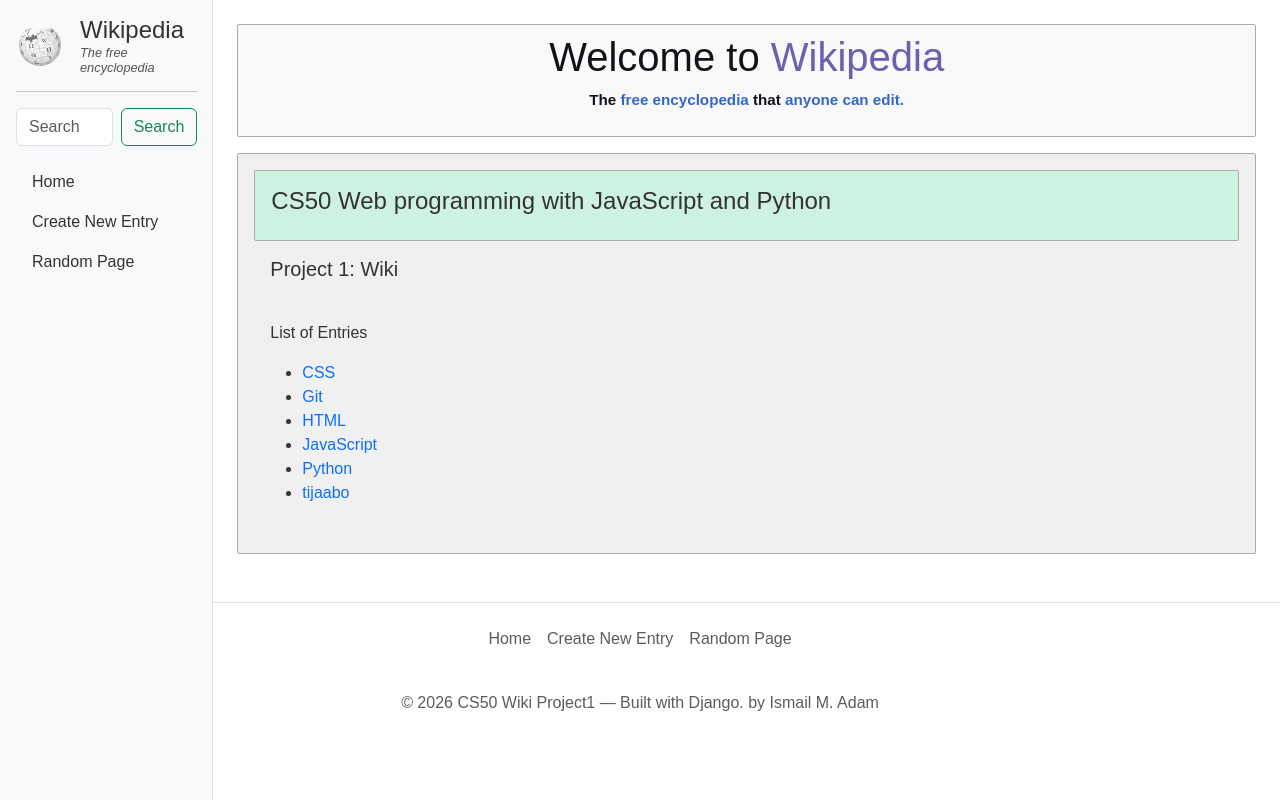
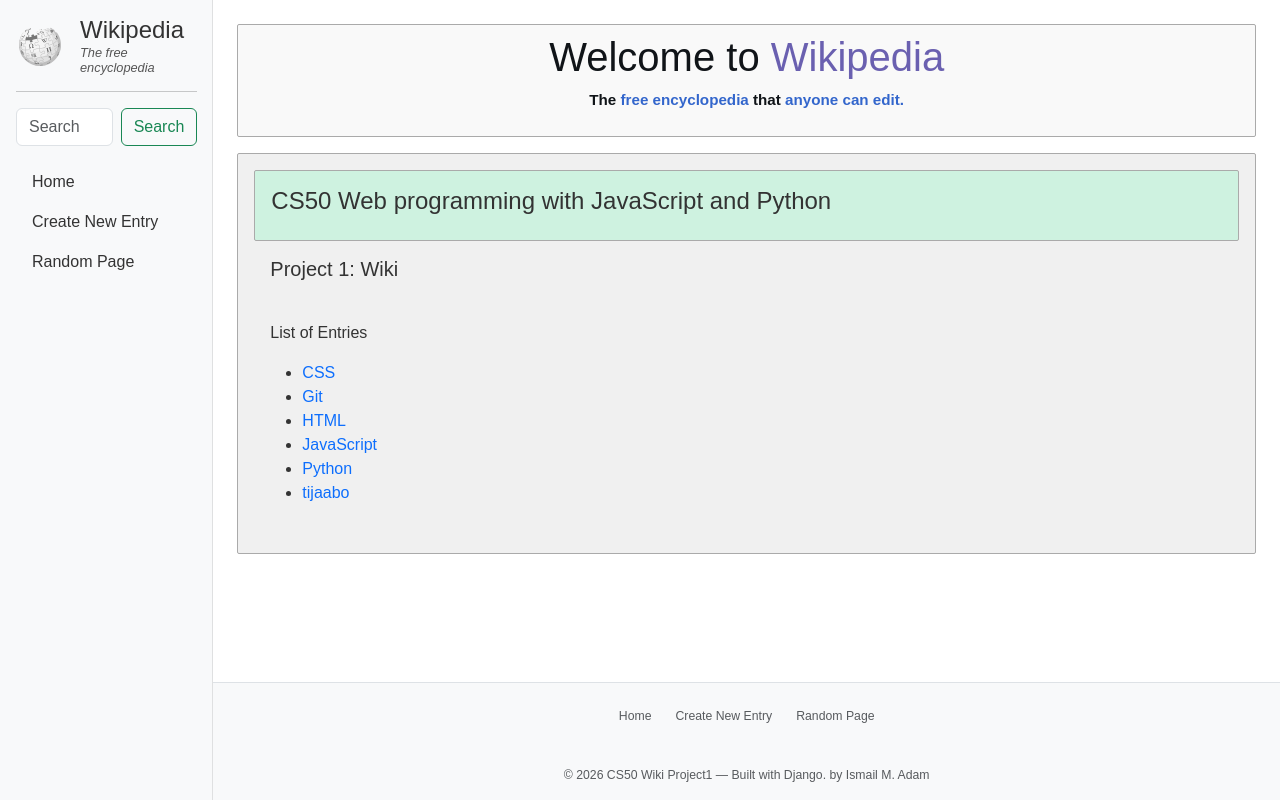
Before and after one commit to ismail-mah/wiki, a Django app: page / in a window 1280 px wide. Run offline with Django 5.2, Linux system fonts and the light colour scheme.

Commit message:
improved footer

```diff
--- a/encyclopedia/static/encyclopedia/styles.css
+++ b/encyclopedia/static/encyclopedia/styles.css
@@ -1,8 +1,20 @@
+* {
+    box-sizing: border-box;
+    margin: 0;
+    padding: 0;
+}
+
+html,  body {
+    font-family: Arial, sans-serif;
+
+}
+
 body {
-    font-family: Arial, sans-serif;
     margin: 0;
     padding: 0;
     color: #333;
+     display: flex;
+    flex-direction: column;
 }
 
 .logo-text p {
@@ -63,6 +75,27 @@
     padding-bottom: 1.5rem;
 }
 
+.wikipedia-footer {
+    background-color: #f8f9fa;
+    border-top: 1px solid #a2a9b1;
+    color: #54595d;
+    font-size: 0.875rem;
+
+}
+
+.wikipedia-footer .nav-link {
+    color: #54595d;
+
+
+}
+
+
+@media (max-width: 767.98px) {
+    .wikipedia-footer {
+        margin-left: 0;
+    }
+}
+
 
 /* Responsive */
 
@@ -102,6 +135,7 @@
     border: 1px solid #aaa;
     border-radius: 2px;
     padding: 0.5rem 0.5rem;
+    font-size: inherit;
 }
 
 
@@ -116,7 +150,7 @@
     font-weight: 600;
 }
 
-b {
+.main-content b {
     color: #101418;
 }
 
@@ -151,7 +185,7 @@
     padding: 1rem;
 }
 
-li a {
+.main-content li a {
     text-decoration: none;
 
 }
--- a/encyclopedia/templates/encyclopedia/layout.html
+++ b/encyclopedia/templates/encyclopedia/layout.html
@@ -51,7 +51,8 @@
             </nav>
 
             <!-- Main content -->
-            <main class="col-md-9 col-lg-10 ms-sm-auto px-md-4 main-content">
+            <div class="col-md-9 col-lg-10 ms-sm-auto d-flex flex-column min-vh-100 p-0">
+                <main class="px-md-4 main-content flex-grow-1">
                     <div class="index-header">
                         <h1>Welcome to<span class="header"> Wikipedia</span></h1>
                         <p class="lead"><b>The</b> free encyclopedia <b>that</b> anyone can edit.</p>
@@ -69,10 +70,9 @@
                     {% endblock %}
                 </main>
 
-        </div>
-    </div>
-    <footer class="py-3 my-4 border-top">
-        <ul class="nav justify-content-center pb-3 mb-3">
+                <footer class="wikipedia-footer py-3 border-top mt-auto">
+                    <div class="container-fluid">
+                        <ul class="nav justify-content-center flex-wrap small pb-3 mb-3 gap-2">
                             <li class="nav-item">
                                 <a class="nav-link px-2 text-muted" href="{% url 'index' %}">Home</a>
                             </li>
@@ -83,8 +83,14 @@
                                 <a class="nav-link px-2 text-muted" href="{% url 'random_entry' %}">Random Page</a>
                             </li>
                         </ul>
-        <p class="text-center text-body-secondary">&copy; 2026 CS50 Wiki Project1 — Built with Django. by Ismail M. Adam</p>
+                        <p class="text-center text-muted small mb-0">&copy; 2026 CS50 Wiki Project1 — Built with Django. by Ismail M. Adam</p>
+
+                    </div>
                 </footer>
+            </div>
+
+        </div>
+    </div>
 
     <script src="https://cdn.jsdelivr.net/npm/bootstrap@5.3.2/dist/js/bootstrap.bundle.min.js"></script>
 </body>
```
Lines whose indentation alone changed are shown as unchanged.
